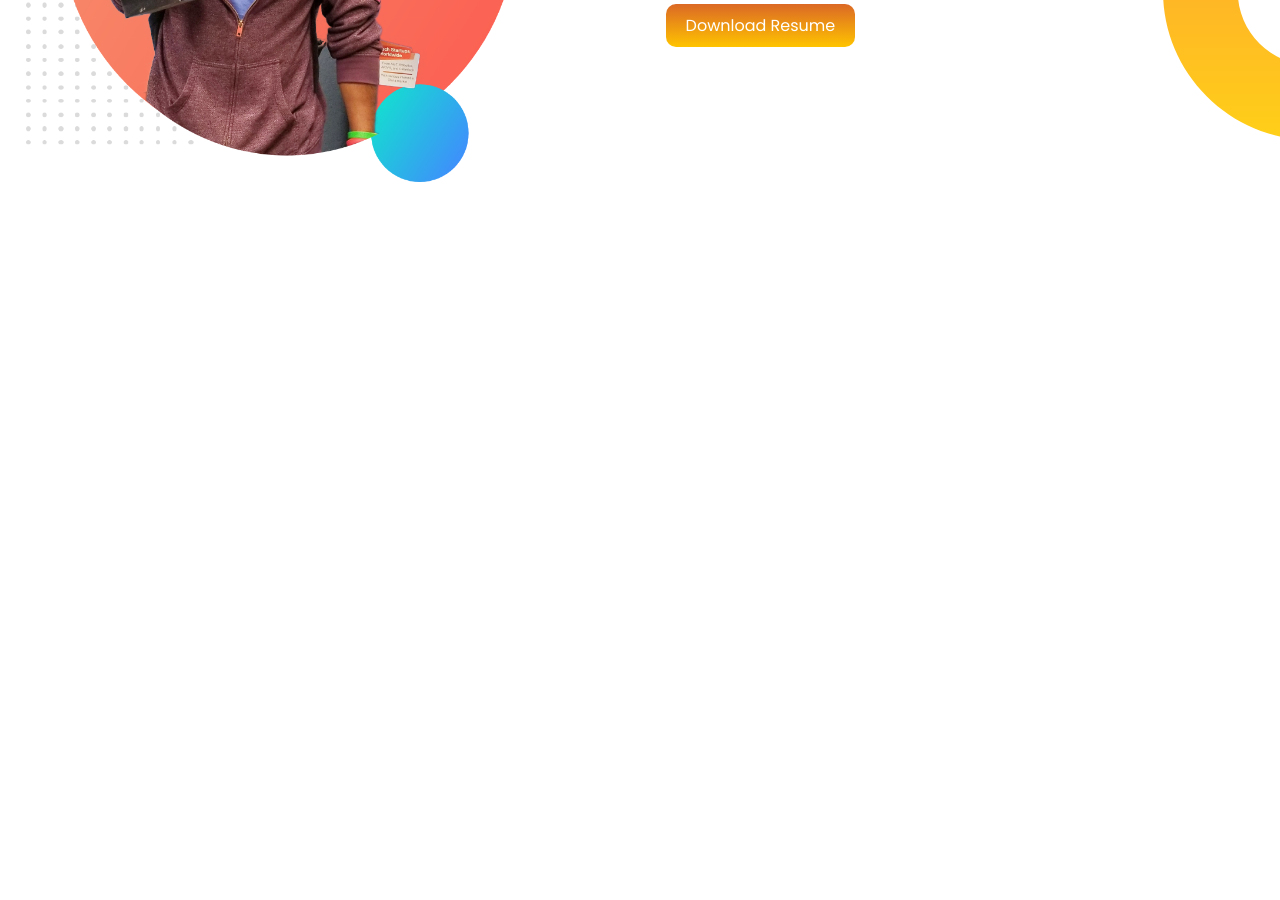
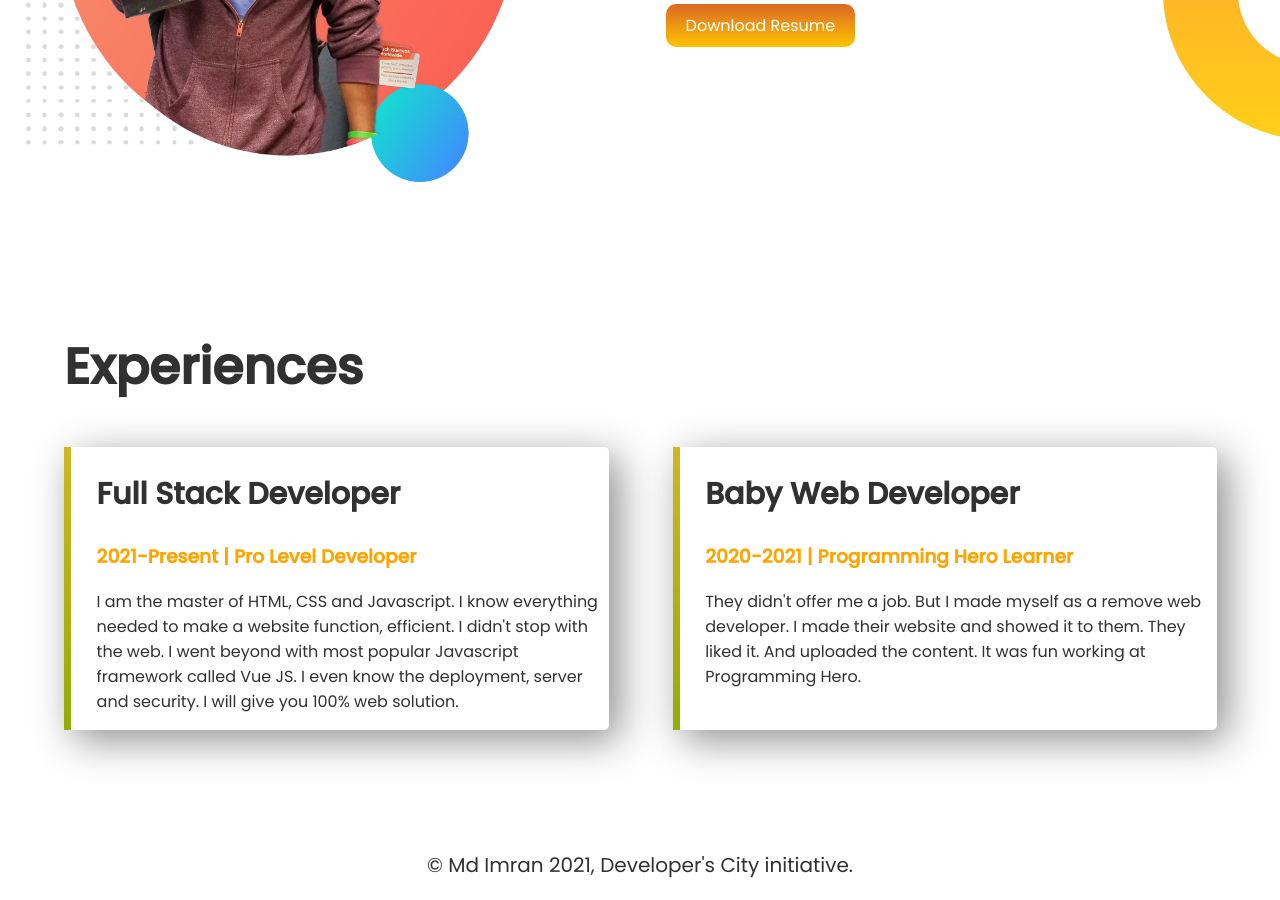
Before and after one commit to mdimranulalam/second-portfolio, a plain HTML site: page index.html in a window 1280 px wide. Shown: the part 901-1801 px from the top of the page. Before the commit the page ends 1190 px from the top, so only its background shows below. Drawn offline with Linux system fonts and the light colour scheme.

Commit message:
Section 3 and footer finished

```diff
--- a/index.html
+++ b/index.html
@@ -40,5 +40,30 @@
             <a href="https://www.linkedin.com/in/mdimranulalam/" target="_blank" class="link-button">Download Resume</a>
         </div>
     </section>
+
+    <!-- section - 3 -->
+    <section class="container">
+        <h1 class="sec-3-title">Experiences</h1>
+        <div class="section-child flexible-container">
+
+            <div class="exp-child box-shadow">
+                <h2>Full Stack Developer</h2>
+                <h3 class="orange-color">2021-Present | Pro Level Developer</h3>
+                <p>I am the master of HTML, CSS and Javascript. I know everything needed to make a website function, efficient. I didn't stop with the web. I went beyond with most popular Javascript framework called Vue JS. I even know the deployment, server and security. I will give you 100% web solution.</p>
+            </div>
+
+            <div class="exp-child box-shadow">
+                <h2>Baby Web Developer</h2>
+                <h3 class="orange-color">2020-2021 | Programming Hero Learner</h3>
+                <p>They didn't offer me a job. But I made myself as a remove web developer. I made their website and showed it to them. They liked it. And uploaded the content. It was fun working at Programming Hero.</p>
+            </div>
+
+        </div>
+    </section>
+
+    <!-- Footer Section -->
+    <footer>
+        <p>&copy; Md Imran 2021, Developer's City initiative.</p>
+    </footer>
 </body>
 </html>
--- a/style.css
+++ b/style.css
@@ -5,6 +5,7 @@
 body{
     font-family: 'Poppins', sans-serif;
     margin: 0;
+    color: rgb(49, 49, 49);
 }
 h1{
     font-size: 50px;
@@ -68,3 +69,24 @@ p{
 
 
 /* Section - 3 Styles */
+.sec-3-title{
+    padding-left: 5%;
+}
+.box-shadow{
+    box-shadow: 10px 10px 40px #8d8d8d;
+}
+.exp-child{
+    border-left: 7px solid;
+    border-image: linear-gradient(rgb(207, 182, 36),rgb(147, 172, 7));
+    border-image-slice: 1;
+    width: 40%;
+    margin-left: 5%;
+    padding-left: 2%;
+    border-radius: 5px;
+}
+
+/* Footer Sction */
+footer p{
+    text-align: center;
+    font-size: 20px;
+}
```
